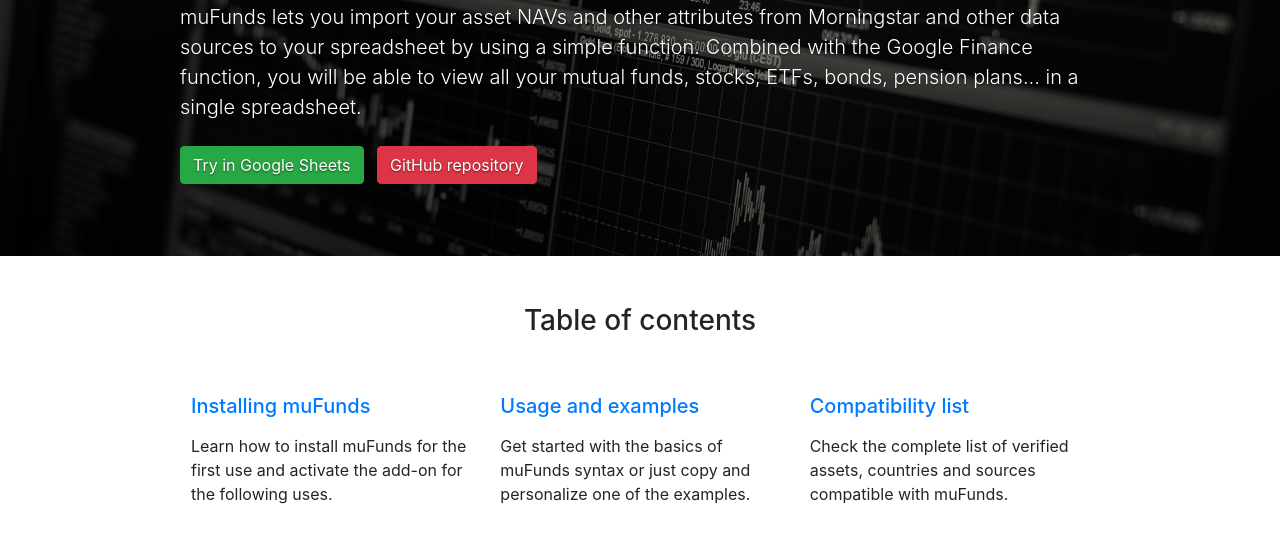
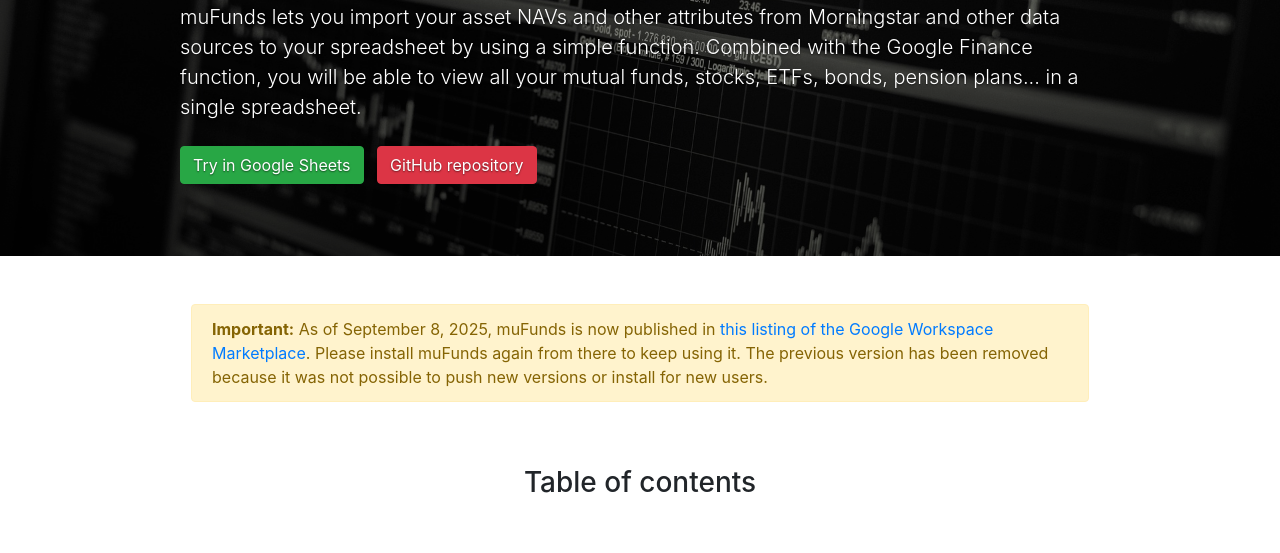
Before and after one commit to joseballester/muFunds, a website: page docs/index.html in a window 1280 px wide. Shown: the part 215-768 px from the top of the page. Drawn offline with Linux system fonts and the light colour scheme.

Commit message:
Add new listing notice

```diff
--- a/docs/index.html
+++ b/docs/index.html
@@ -44,6 +44,11 @@
 		<div class="container">
 			<div class="px-3 pt-5 pb-4 mx-auto text-left">
 				<div class="row text-left mb-3 mb-sm-4">
+					<div class="col-12 mb-5">
+						<div class="alert alert-warning">
+							<b>Important:</b> As of September 8, 2025, muFunds is now published in <a href="https://workspace.google.com/marketplace/app/mufunds/1097038663644">this listing of the Google Workspace Marketplace</a>. Please install muFunds again from there to keep using it. The previous version has been removed because it was not possible to push new versions or install for new users.
+						</div>
+					</div>
 					<div class="col-12 mb-5 text-center">
 						<h3>Table of contents</h3>
 					</div>
```
Also changed, not shown: docs/usage.html (+5 -1 lines).
